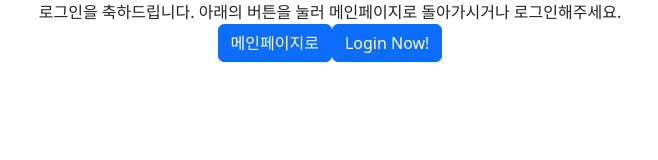
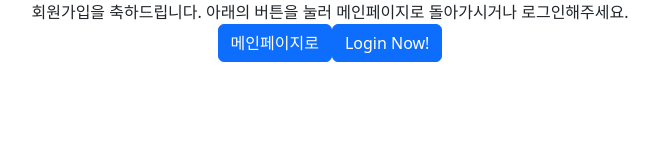
Before and after one commit to samdo91/-TypeScript_-Inventory_Management, a React (Create React App) app in the folder client/: page /SignUpSuccess in a window 1280 px wide. Shown: the top 160 px of the page, without its empty margins (310-968 px from the left). Built offline with nearby package versions, Linux system fonts and the light colour scheme.

Commit message:
라우팅 이후 처리 다듬음

```diff
--- a/client/src/comp/page/SignUpPage/SignUpSuccessPage.tsx
+++ b/client/src/comp/page/SignUpPage/SignUpSuccessPage.tsx
@@ -13,7 +13,7 @@ function SignUpSuccessPage() {
   return (
     <SignUpSuccessBody>
       <div>
-        로그인을 축하드립니다. 아래의 버튼을 눌러 메인페이지로 돌아가시거나
+        회원가입을 축하드립니다. 아래의 버튼을 눌러 메인페이지로 돌아가시거나
         로그인해주세요.
       </div>
       <Link to="/">
```
Also changed, not shown: 1 other file (tests, documents, lock files or other folders).
